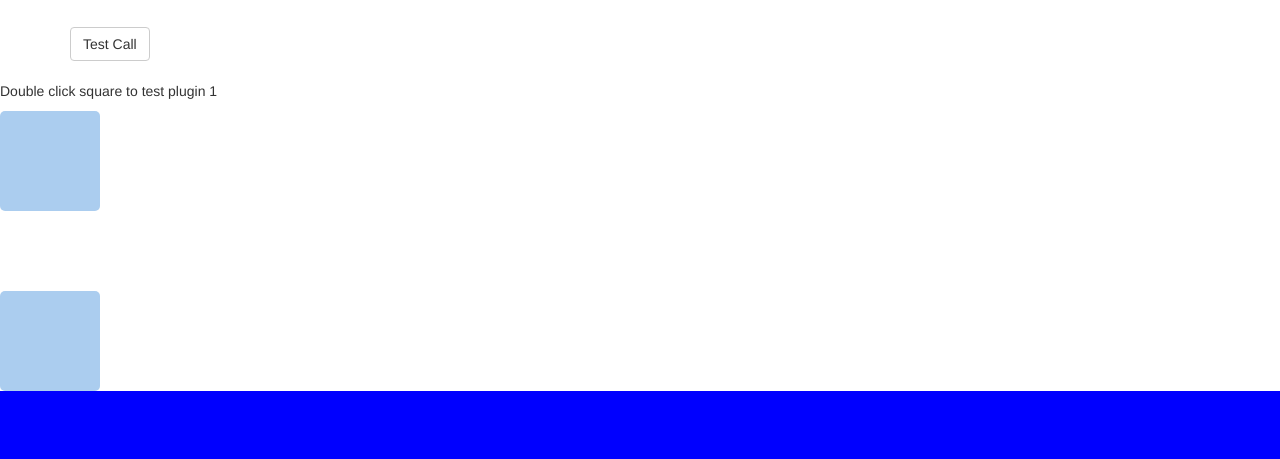
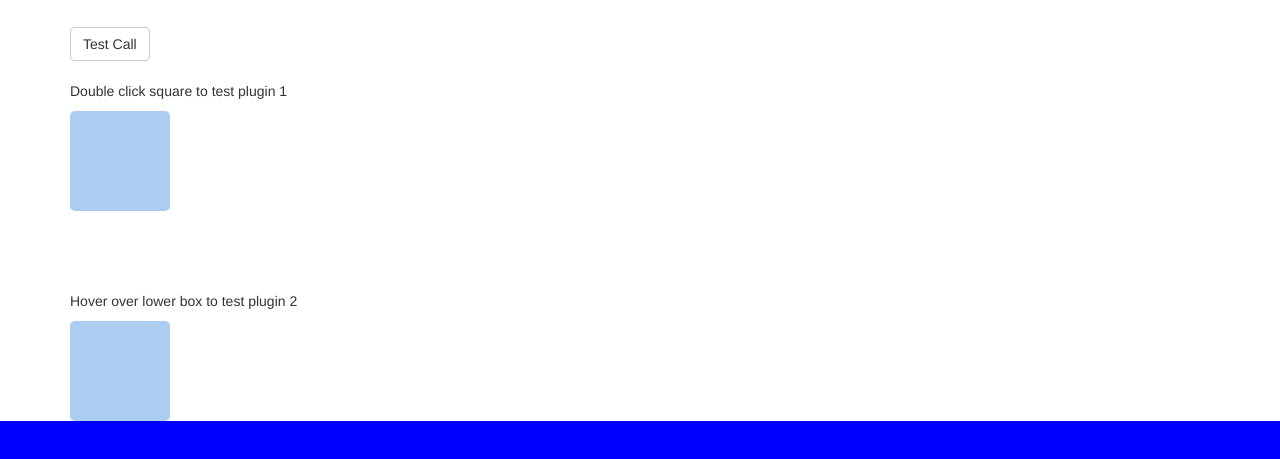
Before and after one commit to Kay280/Phase-2, a plain HTML site: page index.html in a window 1280 px wide. Shown: the part 63-522 px from the top of the page. Drawn offline with nearby package versions, Linux system fonts and the light colour scheme.

Commit message:
Update index.html

```diff
--- a/index.html
+++ b/index.html
@@ -21,16 +21,22 @@
 
 
 
-        </div>
+
         <p>Double click square to test plugin 1</p>
         <div id = "plugin1"></div>
         <br>
         <br>
         <br>
         <br>
+
+        <p>Hover over lower box to test plugin 2</p>
+
         <div id = "plugin2"></div>
 
         <div id="output"></div>
+
+
+        </div> <!--close container-->
 
         <script src="https://ajax.googleapis.com/ajax/libs/jquery/1.12.4/jquery.min.js"></script>
         <!--Bootstrap Script-->
```
